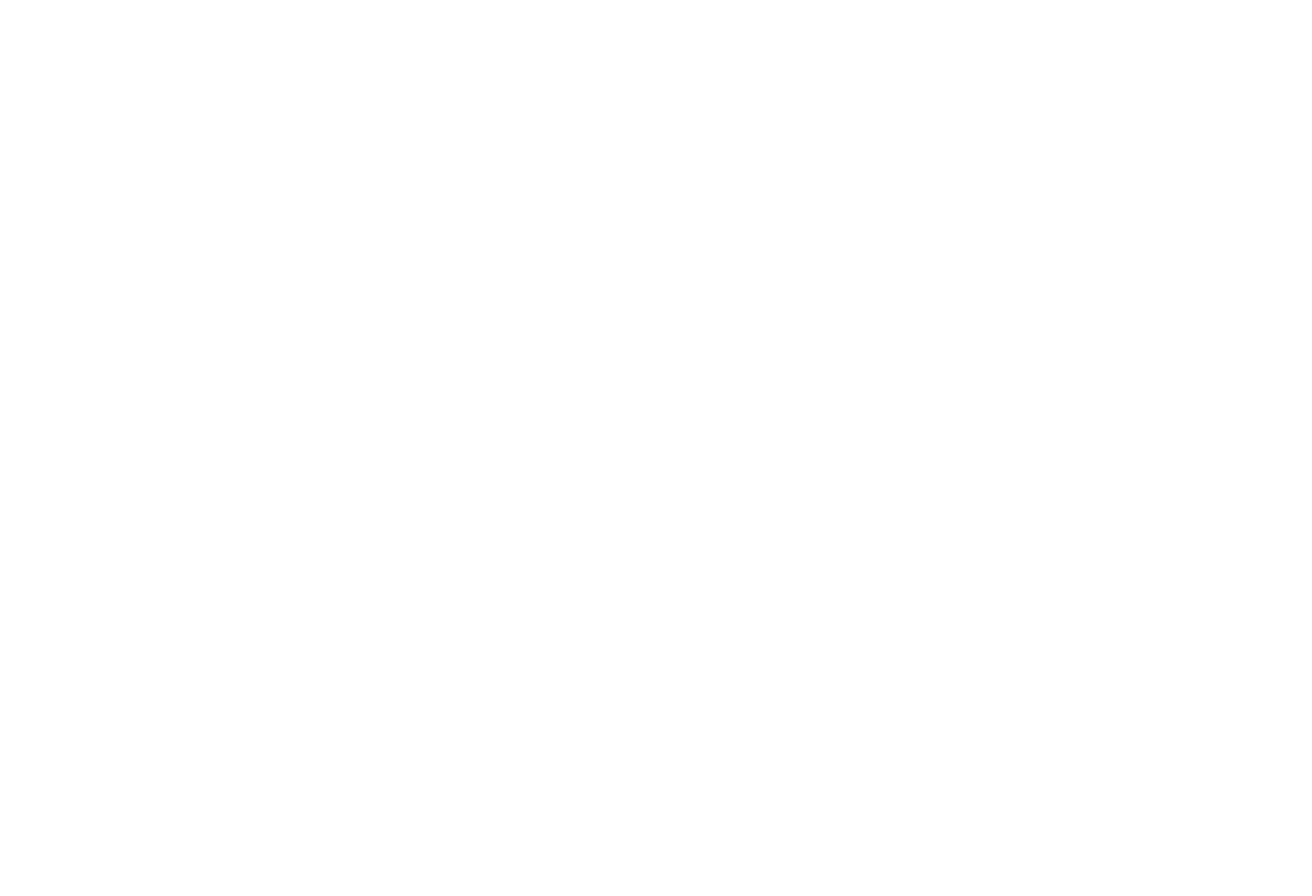
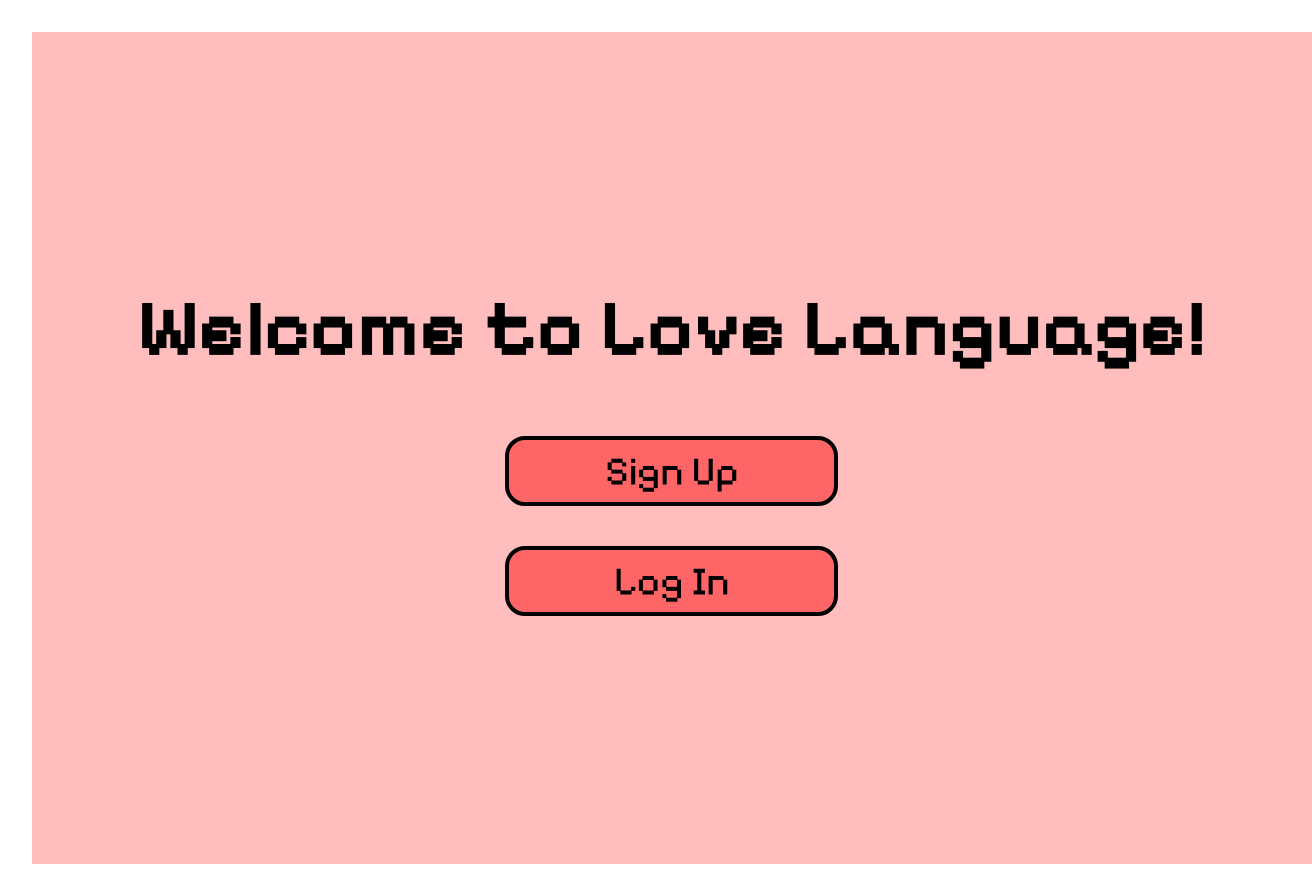
Before and after one commit to adhayes1919/lovelanguage, a React (Vite) app in the folder client/: page /landing in a window 1280 px wide. Before the commit this address had no page. Shown: the whole page, 1312 px wide, since content can reach past the window. Before the commit the page ends 800 px from the top, so only its background shows below. Built offline with nearby package versions, Linux system fonts and the light colour scheme.

Commit message:
landing page and added log out button in setttings

```diff
--- a/client/index.html
+++ b/client/index.html
@@ -2,12 +2,12 @@
 <html lang="en">
   <head>
     <meta charset="UTF-8" />
-    <link rel="icon" type="image/svg+xml" href="/vite.svg" />
+    <link rel="icon" type="image/svg+xml" href="/img/our-streak-heart.svg" />
     <link rel="preconnect" href="https://fonts.googleapis.com">
     <link rel="preconnect" href="https://fonts.gstatic.com" crossorigin>
     <link href="https://fonts.googleapis.com/css2?family=Pixelify+Sans:wght@400..700&display=swap" rel="stylesheet">
     <meta name="viewport" content="width=device-width, initial-scale=1.0" />
-    <title>Vite + React</title>
+    <title>Love Language</title>
   </head>
   <body>
     <div id="root"></div>
--- a/client/src/App.jsx
+++ b/client/src/App.jsx
@@ -1,17 +1,18 @@
 import { useState } from 'react'
 import './App.css'
 import { BrowserRouter, Routes, Route } from 'react-router-dom';
-import Navbar from "components/Navbar";
 import Home from "pages/home/Home";
 import About from "pages/about/About";
 import Leaderboard from "pages/leaderboard/Leaderboard";
 import Settings from "pages/settings/Settings";
+import Landing from "pages/landing/Landing"
 
 function App() {
   return (
       <div>
           <BrowserRouter>
             <Routes>
+                <Route path="/landing" element={<Landing/>}/>
                 <Route path="/" element={<Home />} />
                 <Route path="/about" element={<About />} />
                 <Route path="/leaderboard" element={<Leaderboard />} />
--- a/client/src/pages/home/Home.jsx
+++ b/client/src/pages/home/Home.jsx
@@ -4,6 +4,7 @@ import AuthForm from 'components/AuthForm';
 import Navbar from 'components/Navbar';
 import { AddPartner, AddCouple } from './Pair.jsx';
 import Study from './Study.jsx';
+import Landing from "../landing/Landing.jsx";
 
 const Home = () => {
     const [isLoggedIn, setLoggedIn] = useState(true);
@@ -44,6 +45,7 @@ const Home = () => {
     return (
         <div>
             <div className='home-page-wrap'>
+                {/* <Landing/> */}
                 <Study setNavbarHidden={setIsNavbarHidden}/>
                 <Navbar hidden={isNavbarHidden}/>
             </div>
--- /dev/null
+++ b/client/src/pages/landing/Landing.css
@@ -0,0 +1,53 @@
+.landing-page-wrap{
+  position: relative;
+  width: 1280px;
+  height: 832px;
+  background: #FFBDBD;
+  display: flex;
+  flex-direction: column;
+  justify-content: center;
+  align-items: center;
+}
+
+.landing-page-wrap h1 {
+  margin: 0;
+  font-family: 'Pixelify Sans';
+  font-style: normal;
+  font-weight: 700;
+  font-size: 80px;
+  line-height: 96px;
+  color: #000000;
+  text-align: center;
+  margin-bottom: 20px;
+}
+
+
+
+.landing-page-wrap button {
+  display: flex;
+  justify-content: center;
+  align-items: center;
+  width: 333px;
+  height: 70px;
+  background: #FE6566;
+  border: 4px solid #000000;
+  border-radius: 20px;
+  font-family: 'Pixelify Sans';
+  font-style: normal;
+  font-weight: 400;
+  font-size: 40px;
+  line-height: 48px; /* line-height can remain for fallback */
+  color: #000000;
+  cursor: pointer;
+}
+
+
+.landing-content {
+  margin: 0;
+  display: flex;
+  flex-direction: column;
+  justify-content: center;
+  align-items: center;
+  gap: 40px;
+  text-align: ce;
+}
--- /dev/null
+++ b/client/src/pages/landing/Landing.jsx
@@ -0,0 +1,17 @@
+import React from "react";
+import './landing.css'
+
+function Landing () {
+  return (
+    <div className="landing-page-wrap">
+      <div className="landing-content">
+        <h1>Welcome to Love Language!</h1>
+        <button>Sign Up</button>
+        <button>Log In</button>
+      </div>
+    </div>
+  )
+}
+
+
+export default Landing;
--- a/client/src/pages/settings/Settings.css
+++ b/client/src/pages/settings/Settings.css
@@ -111,3 +111,13 @@
 .save-button:hover {
   background-color: #ff8686;
 }
+
+
+.logout-button {
+  background-color: #8d8686;
+}
+
+.setting-bottom-button{
+  display: flex;
+  justify-content: space-around;
+}
--- a/client/src/pages/settings/Settings.jsx
+++ b/client/src/pages/settings/Settings.jsx
@@ -48,6 +48,12 @@ const Settings = () => {
     setProfilePic(file);
     setPreviewPic(URL.createObjectURL(file)); // show preview immediately
   };
+
+  function handleLogout() {
+    document.cookie = "username=; expires=Thu, 01 Jan 1970 00:00:00 UTC; path=/;";
+    console.log('Logged out.');
+    window.location.reload();
+}
 
   // Handle form submission: send updated data to backend
   const handleSubmit = async (e) => {
@@ -159,9 +165,15 @@ const Settings = () => {
             />
           </label>
 
-          <button type="submit" className="save-button">
-            Save Changes
-          </button>
+            <div className="setting-bottom-button">
+                <button onClick={handleLogout} type="submit" className="logout-button save-button">
+                    Log Out
+                </button>
+                <button type="submit" className="save-button">
+                    Save Changes
+                </button>
+            </div>
+
         </form>
       </div>
     </div>
```
